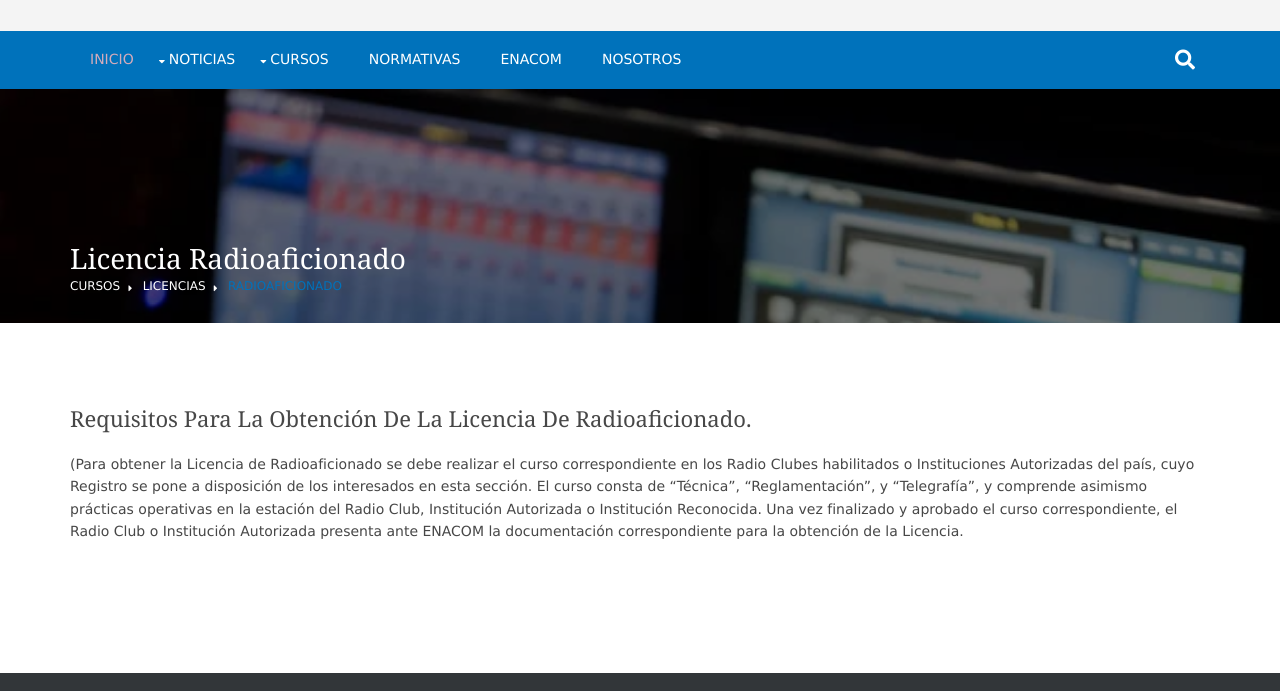
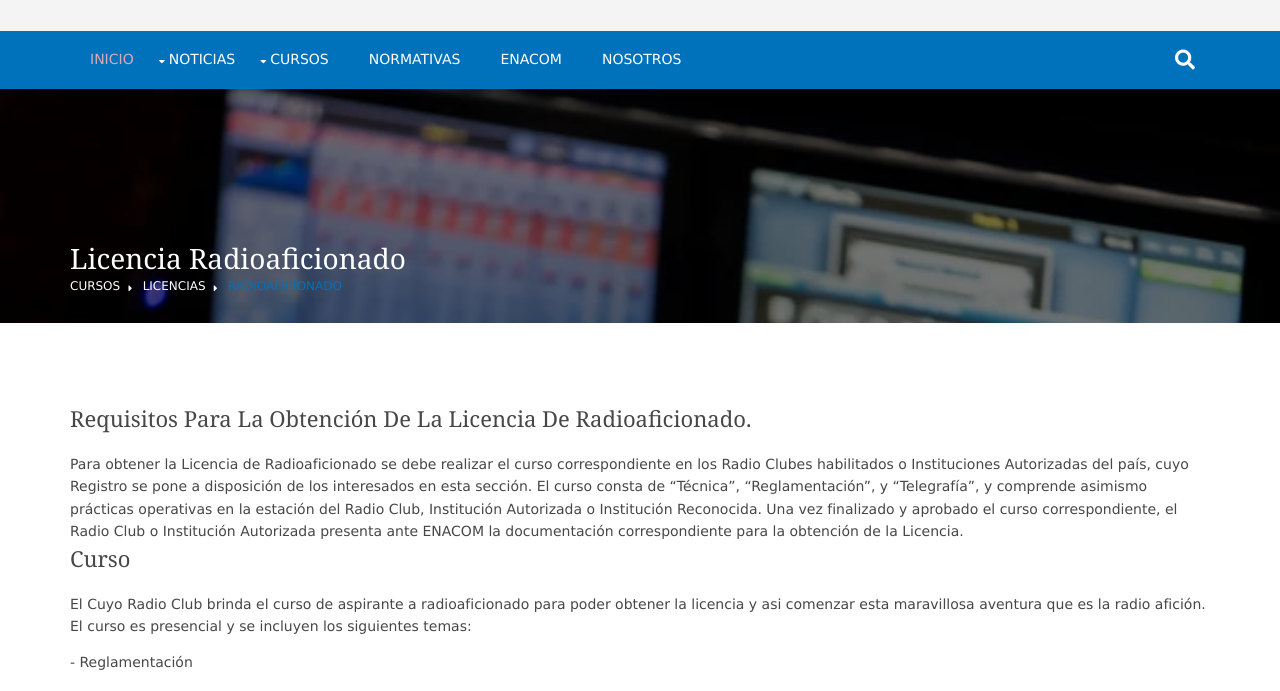
Before and after one commit to josivilches/Portal, a plain HTML site: page Portal/pagina web/pages/radioaficionado.html in a window 1280 px wide. Shown: the part 109-800 px from the top of the page. Drawn offline with Linux system fonts and the light colour scheme; files whose address does not match are found by name.

Commit message:
Add files via upload

```diff
--- a/Portal/pagina web/pages/radioaficionado.html
+++ b/Portal/pagina web/pages/radioaficionado.html
@@ -87,8 +87,10 @@
       <div id="gallery">
         <figure>
           <header class="heading">Requisitos para la obtención de la Licencia de Radioaficionado.</header>
-          <figcaption>(Para obtener la Licencia de Radioaficionado se debe realizar el curso correspondiente en los Radio Clubes habilitados o Instituciones Autorizadas del país, cuyo Registro se pone a disposición de los interesados en esta sección. El curso consta de “Técnica”, “Reglamentación”, y “Telegrafía”, y comprende asimismo prácticas operativas en la estación del Radio Club, Institución Autorizada o Institución Reconocida. Una vez finalizado y aprobado el curso correspondiente, el Radio Club o Institución Autorizada presenta ante ENACOM la documentación correspondiente para la obtención de la Licencia.</figcaption>
-          <p></p>
+          <figcaption>Para obtener la Licencia de Radioaficionado se debe realizar el curso correspondiente en los Radio Clubes habilitados o Instituciones Autorizadas del país, cuyo Registro se pone a disposición de los interesados en esta sección. El curso consta de “Técnica”, “Reglamentación”, y “Telegrafía”, y comprende asimismo prácticas operativas en la estación del Radio Club, Institución Autorizada o Institución Reconocida. Una vez finalizado y aprobado el curso correspondiente, el Radio Club o Institución Autorizada presenta ante ENACOM la documentación correspondiente para la obtención de la Licencia.</figcaption>
+          <header class="heading">Curso</header>
+          <p>El Cuyo Radio Club brinda el curso de aspirante a radioaficionado para poder obtener la licencia y asi comenzar esta maravillosa aventura que es la radio afición. El curso es presencial y se incluyen los siguientes temas:</p>
+          <p>- Reglamentación</p>
         </figure>
       </div>
     </div>
```
